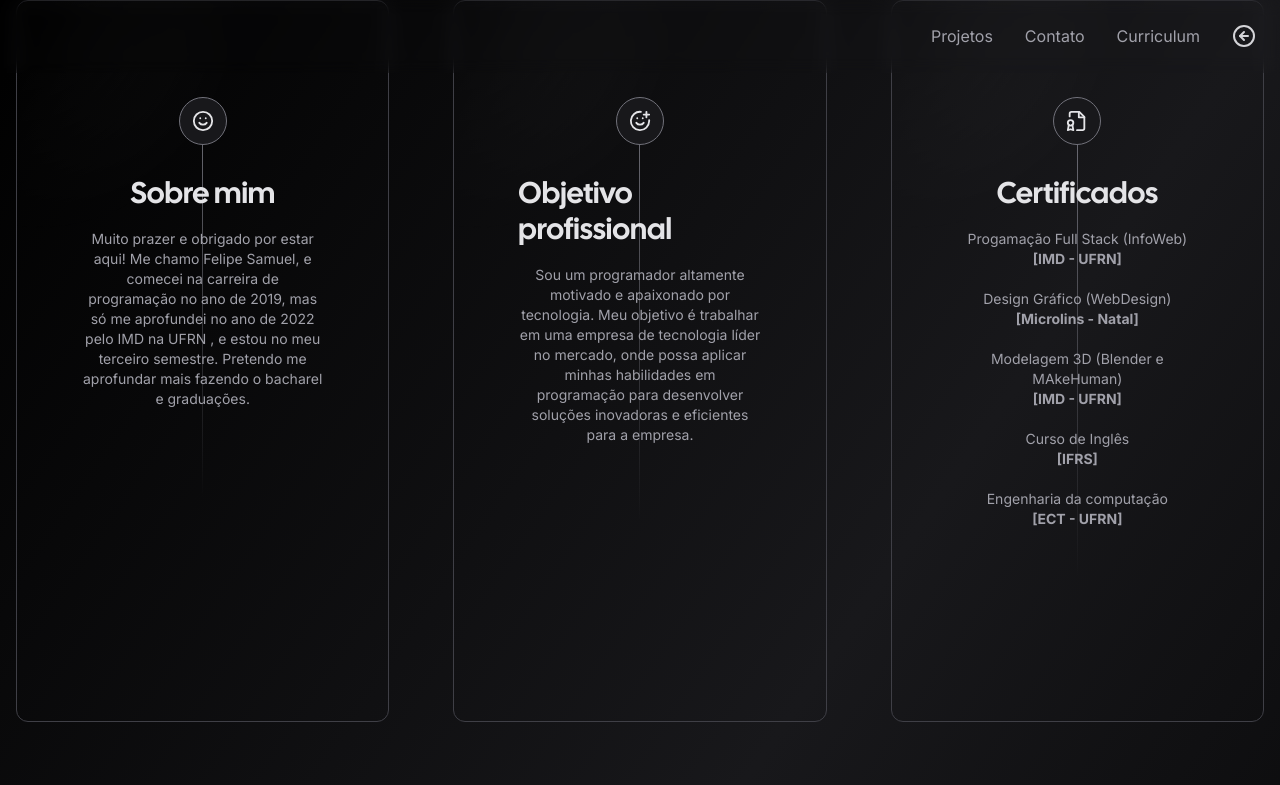
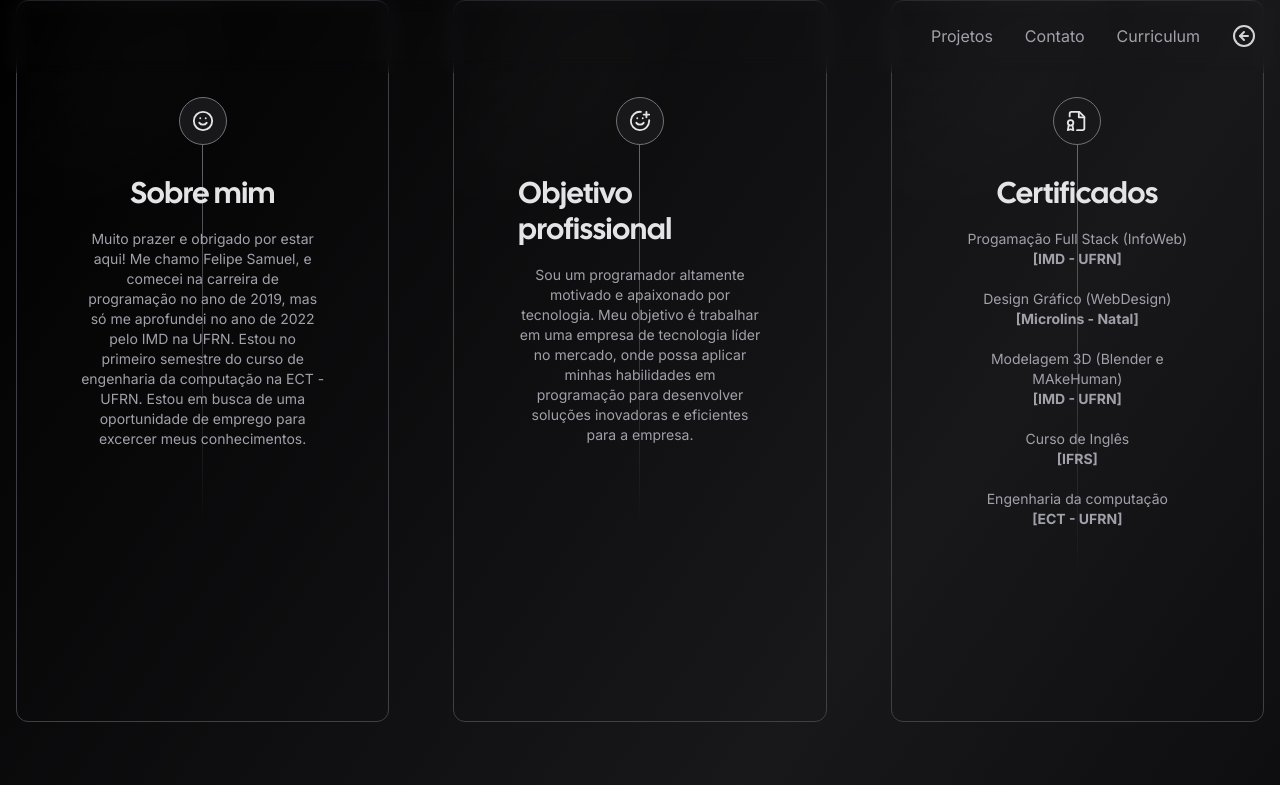
Before and after one commit to felipe-sbm/e-commerce, a Next.js app: page /curriculum in a window 1280 px wide. Shown: the top 785 px of the page. Built offline with nearby package versions, Linux system fonts and the light colour scheme; no server answers; what tailwindcss-debug-screens would draw is missing.

Commit message:
Atualização em dados do curriculum

```diff
--- a/app/curriculum/page.tsx
+++ b/app/curriculum/page.tsx
@@ -17,7 +17,7 @@ const socials = [
     icon: <Smile size={22} />,
     href: "",
     label:
-      "Muito prazer e obrigado por estar aqui! Me chamo Felipe Samuel, e comecei na carreira de programação no ano de 2019, mas só me aprofundei no ano de 2022 pelo IMD na UFRN , e estou no meu terceiro semestre. Pretendo me aprofundar mais fazendo o bacharel e graduações.",
+      "Muito prazer e obrigado por estar aqui! Me chamo Felipe Samuel, e comecei na carreira de programação no ano de 2019, mas só me aprofundei no ano de 2022 pelo IMD na UFRN. Estou no primeiro semestre do curso de engenharia da computação na ECT - UFRN. Estou em busca de uma oportunidade de emprego para excercer meus conhecimentos.",
     handle: "Sobre mim",
   },
   {
```
